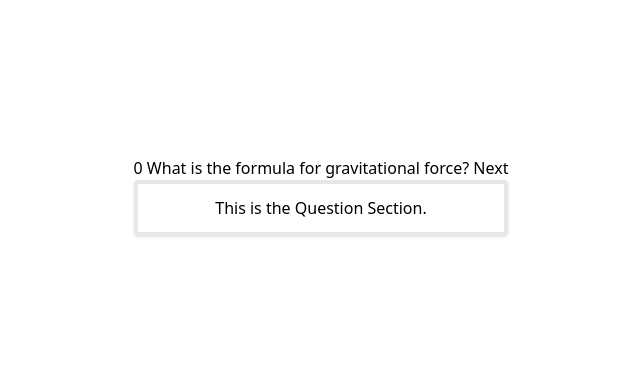
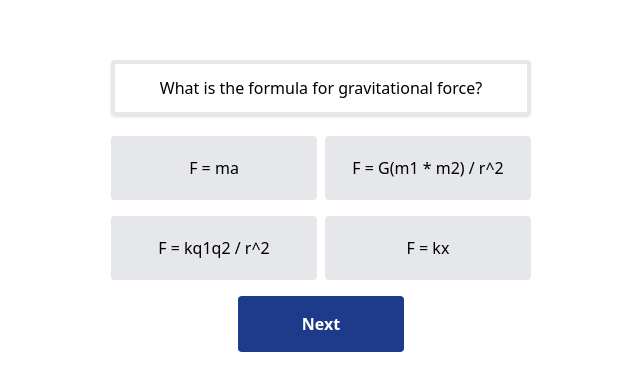
Before and after one commit to Negi-Ashish/Bunnyfied-Courses, a SvelteKit app in the folder 3/LearningSvelte/interview-quiz/: page /quiz/1 in a window 1280 px wide. Shown: the part 194-584 px from the top of the page, without its empty margins (319-959 px from the left). Built offline with nearby package versions, Linux system fonts and the light colour scheme.

Commit message:
Step 3 Explained till now

```diff
--- a/3/LearningSvelte/interview-quiz/src/routes/quiz/[id]/+page.svelte
+++ b/3/LearningSvelte/interview-quiz/src/routes/quiz/[id]/+page.svelte
@@ -1,6 +1,7 @@
 <script lang="ts">
 	import QuestionText from './components/QuestionText.svelte';
-
+	import QuestionOption from './components/QuestionOption.svelte';
+	import QuestionButton from './components/QuestionButton.svelte';
 	export let data: any;
 
 	let currentQuestionIndex = 0;
@@ -8,9 +9,11 @@
 </script>
 
 <div>
-	{currentQuestionIndex}
-	{question.question}
-
-	<button on:click={() => (currentQuestionIndex = 1)}>Next </button>
-	<QuestionText />
+	<QuestionText text={question.question} />
+	<div class="flex justify-between flex-wrap cursor-pointer">
+		{#each question.options as option (option.id)}
+			<QuestionOption {option} />
+		{/each}
+	</div>
+	<QuestionButton />
 </div>
--- /dev/null
+++ b/3/LearningSvelte/interview-quiz/src/routes/quiz/[id]/components/QuestionButton.svelte
@@ -0,0 +1,6 @@
+<script lang="ts">
+</script>
+
+<div class="text-center">
+	<button class="bg-blue-900 text-white font-bold p-4 rounded px-16"> Next </button>
+</div>
--- /dev/null
+++ b/3/LearningSvelte/interview-quiz/src/routes/quiz/[id]/components/QuestionOption.svelte
@@ -0,0 +1,7 @@
+<script lang="ts">
+	export let option: { label: string; text: string };
+</script>
+
+<button class={`bg-gray-200 rounded w-[49%] text-center p-2 mb-4 py-5 `}>
+	{option.text}
+</button>
--- a/3/LearningSvelte/interview-quiz/src/routes/quiz/[id]/components/QuestionText.svelte
+++ b/3/LearningSvelte/interview-quiz/src/routes/quiz/[id]/components/QuestionText.svelte
@@ -1,6 +1,7 @@
 <script lang="ts">
+	export let text: string;
 </script>
 
 <div class="shadow border border-4 p-3 rounded text-center w-full mb-5">
-	<h1>This is the Question Section.</h1>
+	<h1>{text}</h1>
 </div>
```
